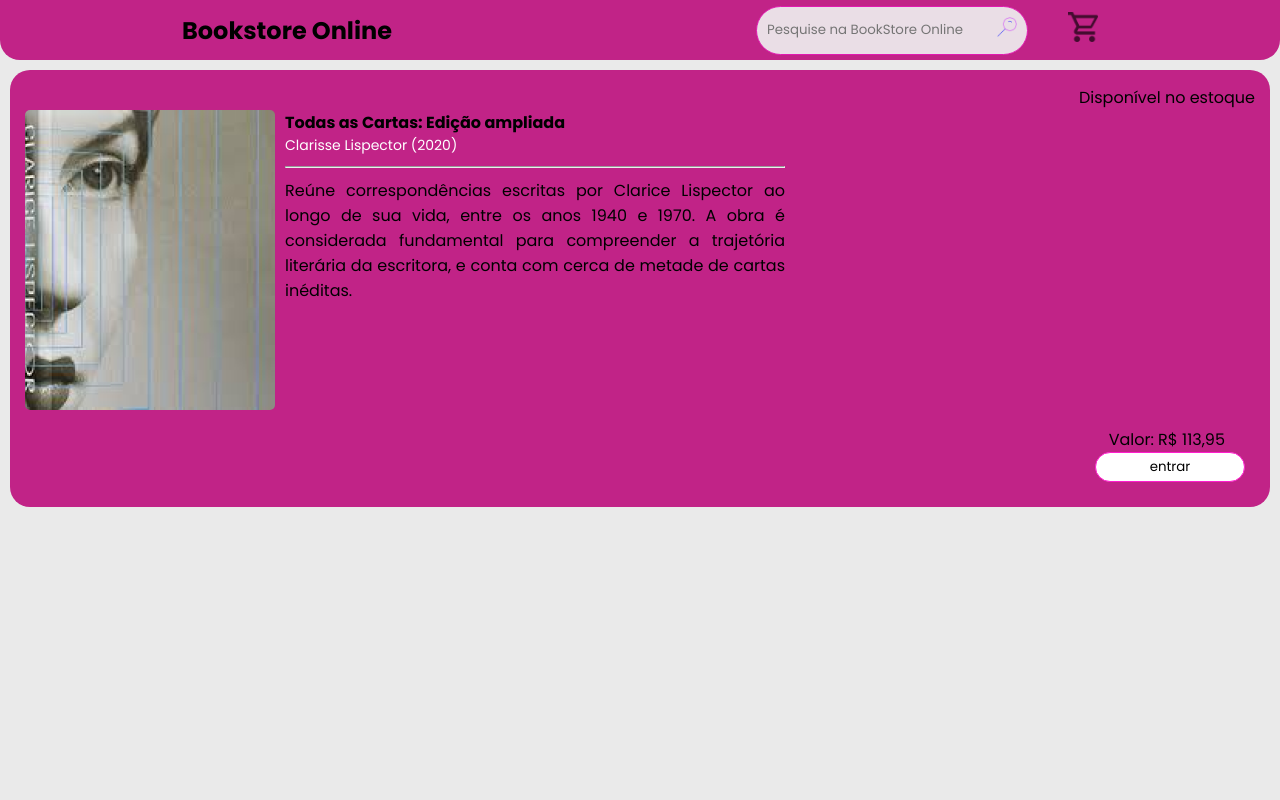
After one commit to Ivaneudo/site_completo, a PHP site: page /topo-pesquisa.html in a window 1280 px wide. The commit adds this page. Run offline with PHP 8.4, Linux system fonts and the light colour scheme.

Commit message:
Mais uma tela

```diff
--- a/css/home.css
+++ b/css/home.css
@@ -7,7 +7,7 @@
 }
 
 
-.lupa{
+/* .lupa{
     width: 20px;
     height: 20px;
 }
@@ -42,7 +42,7 @@
     width: 30px;
     height: 30px;
     margin-left: 40px;
-}
+} */
 
 main{
     width: 100vw;
--- /dev/null
+++ b/css/pesquisa.css
@@ -0,0 +1,47 @@
+.topo{
+    width: 100vw;
+    height: 60px;
+    background-color: var(--cor_do_rodape);
+    display: flex;
+    align-items: flex-start;
+    justify-content: space-around;
+    align-items: center;
+    border-radius: 0 0 20px 20px;
+}
+
+.lupa{
+    width: 20px;
+    height: 20px;
+}
+
+.pesquisa{
+    display: flex;
+    justify-content: space-between;
+    align-items: center;
+    background: #eadee6;
+    border: 1px solid #e11ab0;
+    padding: 10px;
+    border-radius: 25px;
+}
+
+.pes{
+    width: 230px;
+    height: 24px;
+    outline: none;
+    border: none;
+    background: none;
+    color: black;
+}
+
+.block{
+    display: flex;
+    flex-direction: row;
+    justify-content: center;
+    align-items: center;
+}
+
+#carrinho{
+    width: 30px;
+    height: 30px;
+    margin-left: 40px;
+}
--- /dev/null
+++ b/css/produto.css
@@ -0,0 +1,80 @@
+:root{
+    --cor_de_fundo: #d7d7d785;
+    --rascunho: #eaeaea;
+    --cor_do_rodape: #c12387;
+    --nome_autores: #6D6A6A;
+    --tipo_capa: #0993D8;
+}
+
+main{
+    /* width: 100vw; */
+    height: 100px;
+    /* padding: 10px; */
+}
+
+.disponibilidade{
+    display: flex;
+    justify-content: end;
+    width: 100%;
+}
+
+.produto{
+    /* width: 100%; */
+    /* height: 100%; */
+    background-color: var(--cor_do_rodape);
+    margin: 10px;
+    border-radius: 20px;
+    display: flex;
+    flex-direction: column;
+    justify-content: start;
+    align-items: start;
+    padding: 15px;
+}
+
+.produto img{
+    border-radius: 5px;
+}
+
+.informes{
+    display: flex;
+    flex-direction: row;
+}
+
+.sonopse{
+    width: 500px;
+    text-align: justify;
+    margin-left: 10px;
+}
+
+.sonopse hr{
+    margin: 10px 0px 10px 0px;
+}
+
+
+.autores{
+    color: white;
+    font-size: 14px;
+}
+
+.button{
+    width: 100%;
+    display: flex;
+    flex-direction: column;
+    align-items: end;
+    text-align: center;
+    justify-content: end;
+    /* background-color: black; */
+    padding: 10px;
+}
+
+.button p{
+    margin-right: 20px;
+}
+
+button{
+    background-color: white;
+    width: 150px;
+    height: 30px;
+    border: 1.5px solid rgb(255, 29, 206);
+    border-radius: 25px;
+}
--- a/entrar.html
+++ b/entrar.html
@@ -45,6 +45,7 @@
                     <p class="redefinir"><a href="">Esqueceu sua senha?</a></p>
 
                     <section class="button">
+                        <p>Valor: R$ 113,95</p>
                         <button onclick="Entrar()" returne="false">entrar</button>
                     </section>
                 </form>
--- a/home.html
+++ b/home.html
@@ -6,6 +6,7 @@
     <title>Bookstore Online</title>
     <link rel="stylesheet" href="css/style.css">
     <link rel="stylesheet" href="css/home.css">
+    <link rel="stylesheet" href="css/pesquisa.css">
     <script src="js/principal.js"></script>
     <link rel="shortcut icon" href="img/logo.png" type="image/x-icon">
 </head>
--- a/index.html
+++ b/index.html
@@ -5,6 +5,7 @@
     <meta name="viewport" content="width=device-width, initial-scale=1.0">
     <title>Bookstore Online</title>
     <link rel="stylesheet" href="css/style.css">
+    <link rel="stylesheet" href="css/pesquisa.css">
     <script src="js/principal.js"></script>
     <link rel="shortcut icon" href="img/logo.png" type="image/x-icon">
 </head>
--- /dev/null
+++ b/topo-pesquisa.html
@@ -0,0 +1,57 @@
+<!DOCTYPE html>
+<html lang="pt-br">
+<head>
+    <meta charset="UTF-8">
+    <meta name="viewport" content="width=device-width, initial-scale=1.0">
+    <title>Bookstore Online</title>
+    <link rel="stylesheet" href="css/style.css">
+    <!-- <link rel="stylesheet" href="css/home.css"> -->
+    <link rel="stylesheet" href="css/pesquisa.css">
+    <link rel="stylesheet" href="css/produto.css">
+
+    <script src="js/principal.js"></script>
+    <link rel="shortcut icon" href="img/logo.png" type="image/x-icon">
+</head>
+<body>
+    <header class="topo">
+        <section class="logo-e-titulo">
+            <section>
+                <h3 class="logo-texto">Bookstore Online</h3>
+            </section>
+        </section>
+        <section class="block">
+            <section class="pesquisa">
+                <input type="text" class="pes" placeholder="Pesquise na BookStore Online">
+                <a href="#">
+                    <img src="img/lupa.png" alt="Lupa" class="lupa">
+                </a>
+            </section>
+            <section class="carrinho">
+                <img src="img/carrinho.png" alt="carrinho de compras" id="carrinho" onclick="carrinho()">
+            </section>
+        </section>
+    </header>
+    <main>
+        <section class="produto">
+            <section class="disponibilidade">
+                <p>Disponível no estoque</p>
+            </section>
+            <section class="informes">
+                <section class="capa-livro">
+                    <img src="img/todas-as-cartas.png" alt="">
+                </section>
+                <section class="sonopse">
+                    <h1>Todas as Cartas: Edição ampliada</h1>
+                    <p class="autores">Clarisse Lispector (2020)</p>
+                    <hr>
+                    <p>Reúne correspondências escritas por Clarice Lispector ao longo de sua vida, entre os anos 1940 e 1970. A obra é considerada fundamental para compreender a trajetória literária da escritora, e conta com cerca de metade de cartas inéditas.</p>
+                </section>
+            </section>
+            <section class="button">
+                <p>Valor: R$ 113,95</p>
+                <button onclick="Entrar()" returne="false">entrar</button>
+            </section>
+        </section>
+    </main>
+</body>
+</html>
```
Also changed, not shown: carrinho.html (+10 -5 lines), css/carrinho.css (+17 -4 lines).
